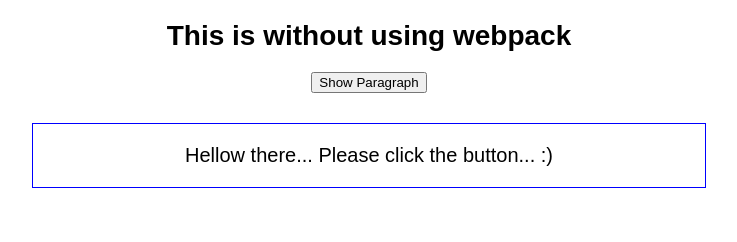
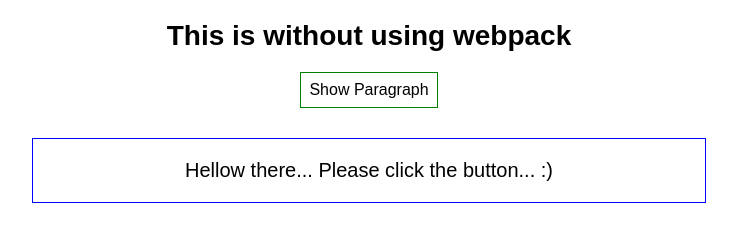
Before and after one commit to HyosokaPoipo/isengjavascript, a plain HTML site: page index.html in a window 1280 px wide. Shown: the whole page, without its empty margins (271-1008 px from the left). Drawn offline with Linux system fonts and the light colour scheme.

Commit message:
add button style

```diff
--- a/css/main.css
+++ b/css/main.css
@@ -15,3 +15,16 @@
   width: 50%;
   font-size: 20px;
 }
+
+button{
+  border: 1px solid green;
+  background-color:white;
+  padding: 8px;
+  font: inherit;
+  cursor:crosshair;
+  outline: none;
+}
+
+button:hover {
+  bacground-color: #FFF;
+}
```
